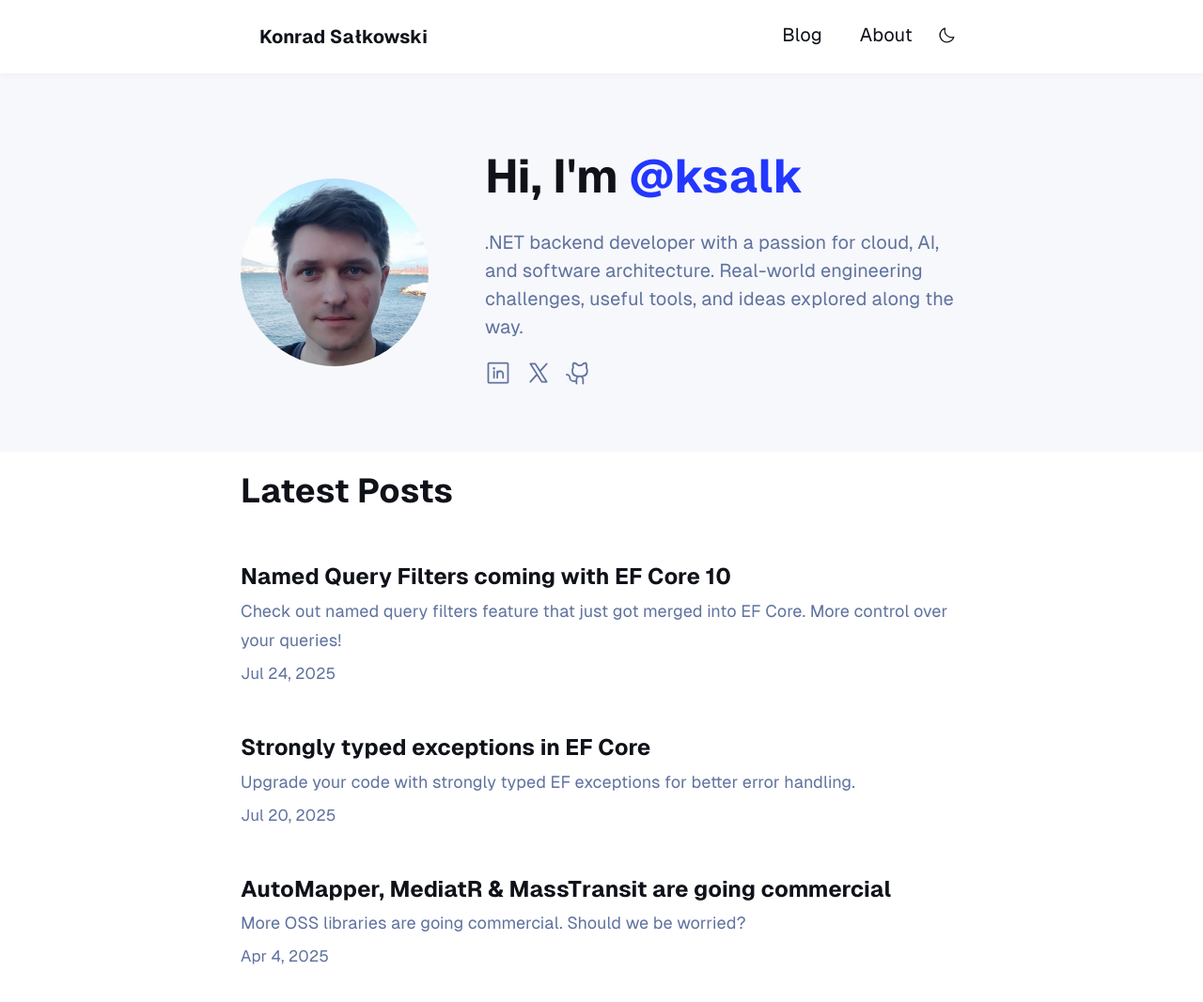
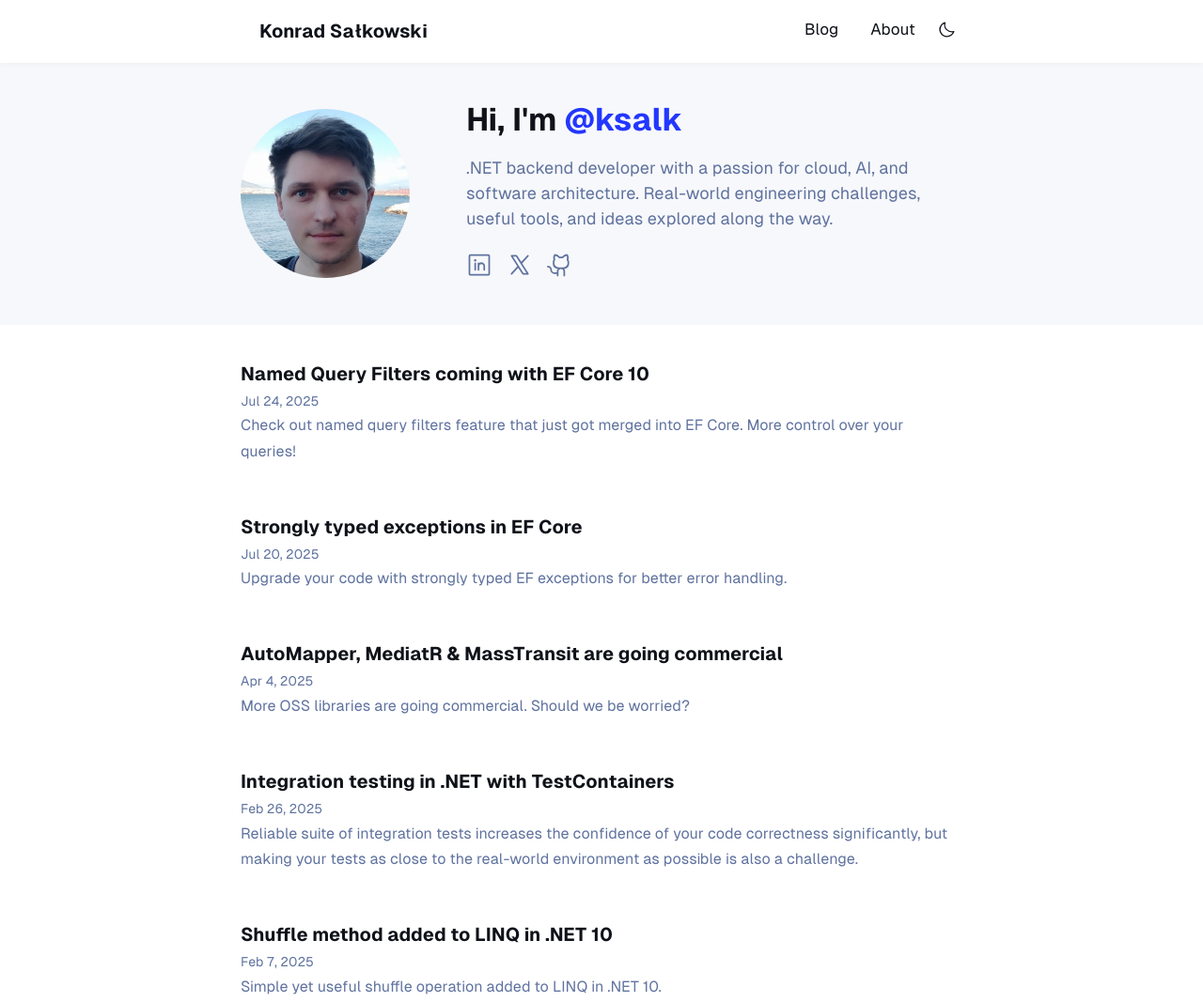
Before and after one commit to ksalk/ksalk.github.io, an Astro site: page / in a window 1280 px wide. Shown: the top 1067 px of the page at 94% size. Built offline with nearby package versions, Linux system fonts and the light colour scheme; Astro itself is replaced by a stand-in of ours.

Commit message:
Adjsut CSS styling

```diff
--- a/src/components/BlogList.astro
+++ b/src/components/BlogList.astro
@@ -16,8 +16,8 @@ const { title } = Astro.props;
 			<li>
 				<a href={`/blog/${post.id}/`}>
 					<h3>{post.data.title}</h3>
+					<p class="date"><FormattedDate date={post.data.pubDate} /></p>
 					<p class="description">{post.data.description}</p>
-					<p class="date"><FormattedDate date={post.data.pubDate} /></p>
 				</a>
 			</li>
 		))}
@@ -30,7 +30,7 @@ const { title } = Astro.props;
 	}
 	.blog-list h2 {
 		margin-bottom: 1em;
-		font-size: 1.8em;
+		font-size: 1.5em;
 	}
 	ul {
 		list-style: none;
@@ -48,7 +48,7 @@ const { title } = Astro.props;
 	}
 	li a h3 {
 		margin: 0 0 0.3em;
-		font-size: 1.2em;
+		font-size: 1em;
 		color: rgb(var(--color-heading));
 	}
 	li a:hover h3 {
@@ -57,11 +57,11 @@ const { title } = Astro.props;
 	.description {
 		margin: 0 0 0.3em;
 		color: rgb(var(--color-text-secondary));
-		font-size: 0.9em;
+		font-size: 0.8em;
 	}
 	.date {
 		margin: 0;
 		color: rgb(var(--color-text-secondary));
-		font-size: 0.85em;
+		font-size: 0.7em;
 	}
 </style>
--- a/src/components/HeaderLink.astro
+++ b/src/components/HeaderLink.astro
@@ -16,6 +16,7 @@ const isActive = href === pathname || href === '/' + (subpath?.[0] || '');
 	a {
 		display: inline-block;
 		text-decoration: none;
+		font-size: 0.85em;
 	}
 	a.active {
 		text-shadow: 0 0 .65px currentColor;
--- a/src/components/HomeHero.astro
+++ b/src/components/HomeHero.astro
@@ -46,7 +46,7 @@ import { Image } from 'astro:assets';
 		width: 100vw;
 		margin-left: calc(-50vw + 50%);
 		margin-top: -3em;
-		padding: 4em 0 3em;
+		padding: 2em 0 2em;
 		background: rgba(var(--color-surface), 30%);
 	}
 	.hero-content {
@@ -59,27 +59,21 @@ import { Image } from 'astro:assets';
 	}
 	.profile-photo {
 		border-radius: 50%;
-		width: 200px;
-		height: 200px;
+		width: 180px;
+		height: 180px;
 		object-fit: cover;
 		flex-shrink: 0;
 	}
 	.hero-text h1 {
 		margin: 0 0 0.5em;
-		font-size: 2.5em;
+		font-size: 1.7em;
 		line-height: 1.2;
 	}
 	.highlight {
 		color: var(--color-accent);
 	}
-	.tagline {
-		font-size: 1.2em;
-		color: rgb(var(--color-text-secondary));
-		margin: 0 0 0.3em;
-		line-height: 1.5;
-	}
 	.subtitle {
-		font-size: 1em;
+		font-size: 0.9em;
 		color: rgb(var(--color-text-secondary));
 		margin: 0 0 1em;
 		line-height: 1.5;
@@ -87,6 +81,7 @@ import { Image } from 'astro:assets';
 	.social-links {
 		display: flex;
 		gap: 0.75em;
+		padding-top: 0.2em;
 	}
 	.social-links a {
 		text-decoration: none;
--- a/src/pages/index.astro
+++ b/src/pages/index.astro
@@ -6,5 +6,5 @@ import BlogList from '../components/BlogList.astro';
 
 <Layout>
 	<HomeHero />
-	<BlogList title="Latest Posts" />
+	<BlogList />
 </Layout>
```
